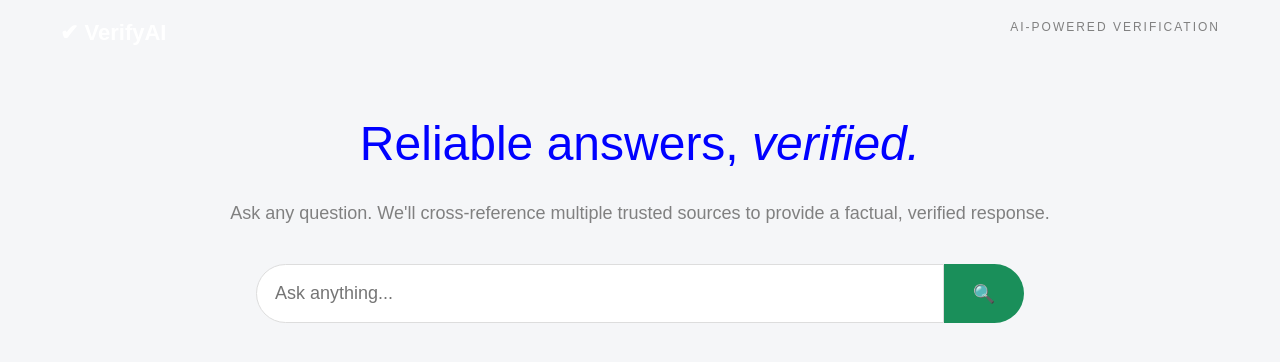
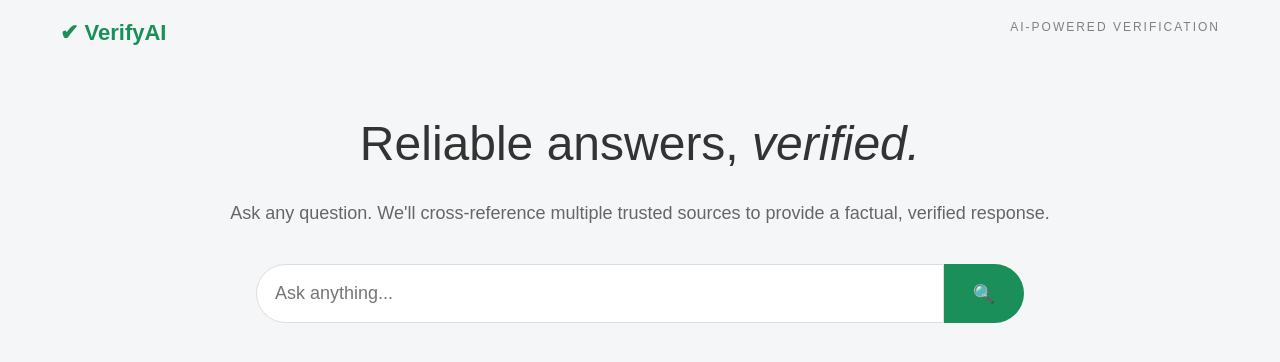
Before and after one commit to Sirirao15/reliable-ai-assistant, a Flask app: page / in a window 1280 px wide. Shown: the top 362 px of the page. Run offline with Flask 3, Linux system fonts and the light colour scheme.

Commit message:
Update style.css

```diff
--- a/templates/static/style.css
+++ b/templates/static/style.css
@@ -2,7 +2,7 @@ body{
 font-family: Arial, Helvetica, sans-serif;
 background:#f5f6f8;
 margin:0;
-color:Blue;
+color:#333;
 }
 
 header{
@@ -14,7 +14,7 @@ padding:20px 60px;
 .logo{
 font-weight:bold;
 font-size:22px;
-color:White;
+color:#1a8f5a;
 }
 
 .tag{
@@ -38,7 +38,7 @@ font-style:italic;
 }
 
 .hero p{
-color:Gray;
+color:#666;
 margin-top:10px;
 font-size:18px;
 }
@@ -94,7 +94,7 @@ font-weight:bold;
 }
 
 .confidence{
-color:White;
+color:#888;
 }
 
 .answer-text{
```
